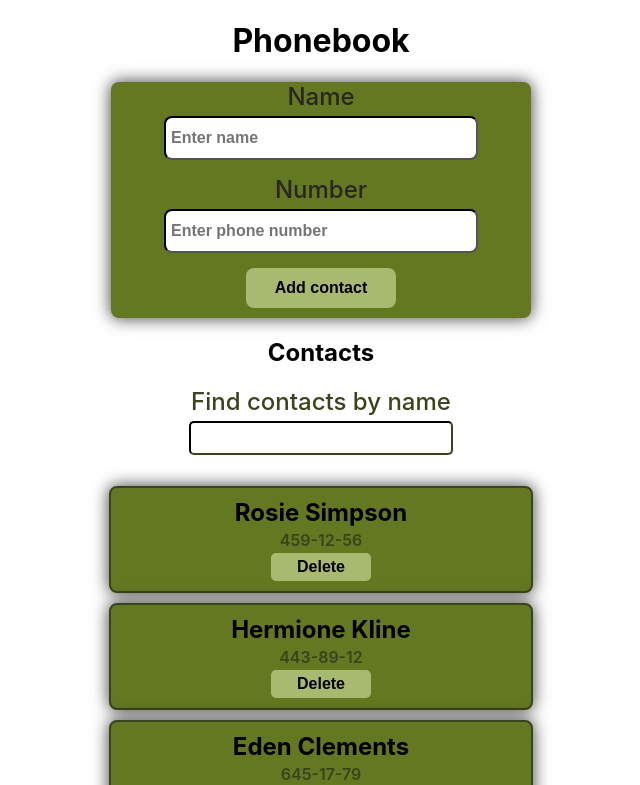
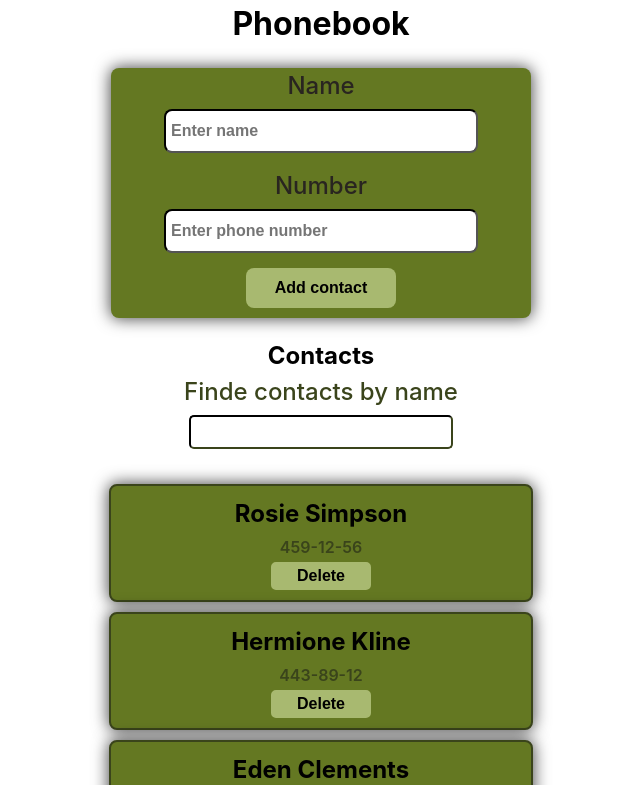
Before and after one commit to Vladyslav-Starostyn/goit-react-hw-02-phonebook, a React (Create React App) app: page / in a window 1280 px wide. Shown: the top 785 px of the page, without its empty margins (319-959 px from the left). Built offline with nearby package versions, Linux system fonts and the light colour scheme.

Commit message:
проавки

```diff
--- a/src/components/ContactForm/ContactForm.styled.jsx
+++ b/src/components/ContactForm/ContactForm.styled.jsx
@@ -3,6 +3,7 @@ import styled from 'styled-components';
 import { Form, Field, ErrorMessage } from 'formik';
 
 export const FormEl = styled(Form)`
+  margin: 20px 0px;
   display: flex;
   min-width: 420px;
   align-items: center;
--- a/src/components/Contacts/ContactList.styled.jsx
+++ b/src/components/Contacts/ContactList.styled.jsx
@@ -17,7 +17,7 @@ export const ContactListItem = styled.li`
   justify-content: center;
   align-items: center;
   width: 400px;
-  border: 2px solid #3A441B;
+  border: 2px solid #3a441b;
   padding: 10px;
   text-align: center;
   border-radius: 8px;
@@ -33,13 +33,13 @@ export const ContactItemHeader = styled.h2`
 export const ContactItemText = styled.p`
   margin: 3px;
   font-weight: 600;
-  color: #3A441B;
+  color: #3a441b;
 `;
 
 export const ContactItemButton = styled.button`
   width: 100px;
-  background-color: #A8B970;
-  border: 2px solid #A8B970;
+  background-color: #a8b970;
+  border: 2px solid #a8b970;
   border-radius: 5px;
   font-size: 16px;
   font-weight: 600;
@@ -47,7 +47,7 @@ export const ContactItemButton = styled.button`
   margin-top: auto;
   padding: 3px;
   :hover {
-    border: 2px solid #3A441B;
+    border: 2px solid #3a441b;
     box-shadow: -6px 16px 11px -9px rgba(31, 25, 25, 0.75);
   }
 `;
--- a/src/components/Filter/Filter.jsx
+++ b/src/components/Filter/Filter.jsx
@@ -7,7 +7,7 @@ import {
 export const Filter = ({ value, onFilterChange }) => {
   return (
     <FilterWrapper>
-      <FilterLabel htmlFor="text">Find contacts by name</FilterLabel>
+      <FilterLabel htmlFor="text">Finde contacts by name</FilterLabel>
       <FilterInput
         type="text"
         name="filter"
--- a/src/components/Filter/Filter.styled.jsx
+++ b/src/components/Filter/Filter.styled.jsx
@@ -4,6 +4,7 @@ export const FilterWrapper = styled.div`
   display: flex;
   align-items: center;
   flex-direction: column;
+  margin-bottom: 20px;
 `;
 
 export const FilterInput = styled.input`
@@ -13,8 +14,8 @@ export const FilterInput = styled.input`
   margin-bottom: 15px;
   padding: 5px;
   border-radius: 5px;
-  outline-color: #3A441B;
-  border-color: #3A441B;
+  outline-color: #3a441b;
+  border-color: #3a441b;
   font-weight: 700;
 `;
 
@@ -22,5 +23,5 @@ export const FilterLabel = styled.label`
   font-size: 24px;
   font-weight: 500;
   margin-bottom: 5px;
-  color: #3A441B;
+  color: #3a441b;
 `;
--- a/src/index.css
+++ b/src/index.css
@@ -1,4 +1,27 @@
 @import-normalize; /* bring in normalize.css styles */
+
+body {
+  font-family: sans-serif;
+  line-height: 1.5;
+}
+
+h1,
+h2,
+h3,
+h4,
+h5,
+h6,
+p {
+  margin: 0;
+}
+
+ul,
+ol {
+  list-style: none;
+  margin-top: 0;
+  margin-bottom: 0;
+  padding-left: 0;
+}
 
 body {
   margin: 0;
```
